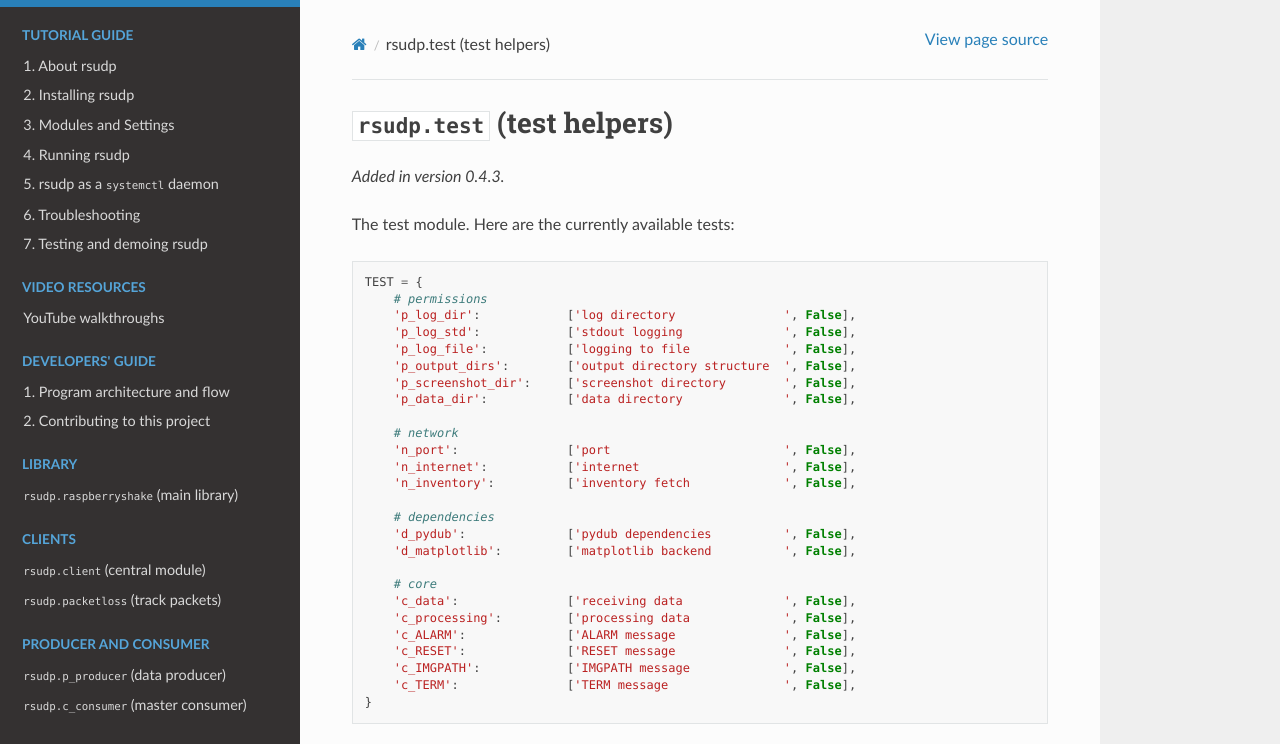
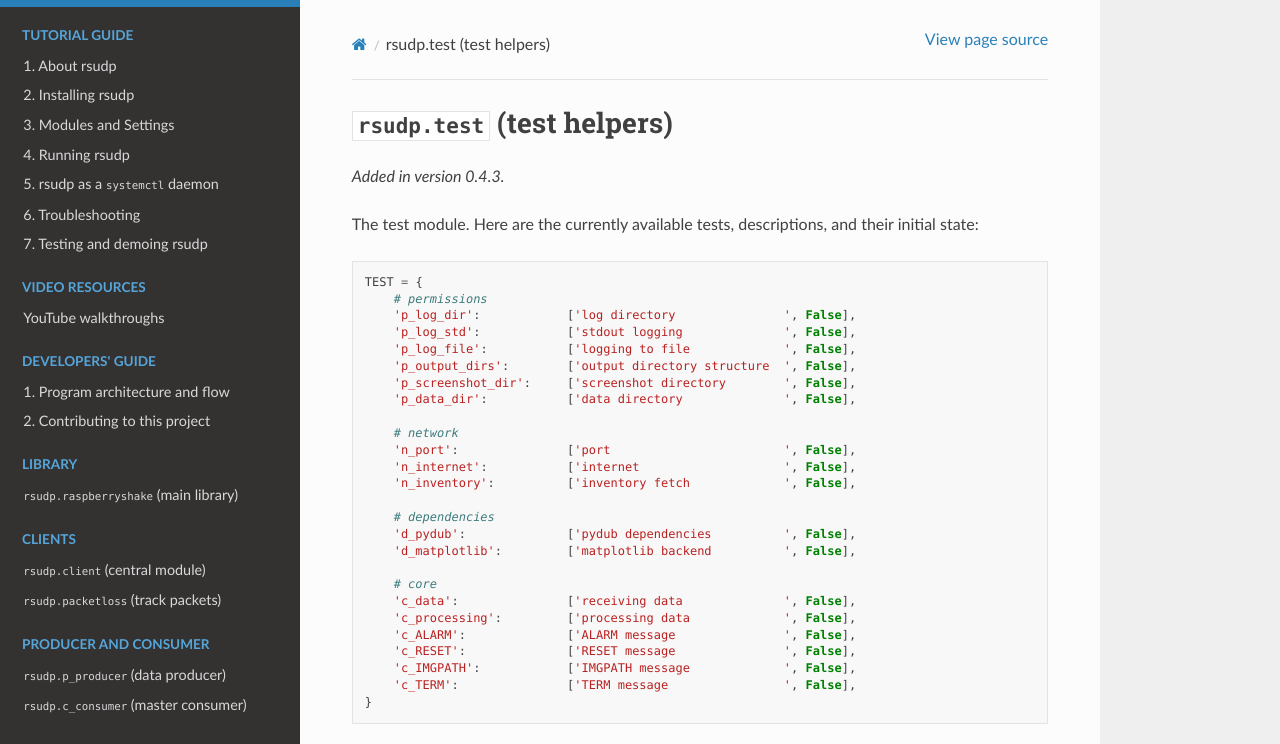
Before and after one commit to raspishake/rsudp, a Sphinx documentation site: the page built from docs/test.rst, in a window 1280 px wide and 1181 px high, cut to the strip 0-744 px from the top of the window. Built offline with Sphinx 7.4.7 and the Read the Docs theme 2.0.0, drawn with Linux system fonts in a browser that asks for light colours; the version number is read from the project's files by our own code.

Commit message:
formatting test docs

```diff
--- a/docs/test.rst
+++ b/docs/test.rst
@@ -3,7 +3,8 @@
 
 .. versionadded:: 0.4.3
 
-The test module. Here are the currently available tests:
+The test module. Here are the currently available tests, descriptions,
+and their initial state:
 
 .. code-block:: python
 
```
